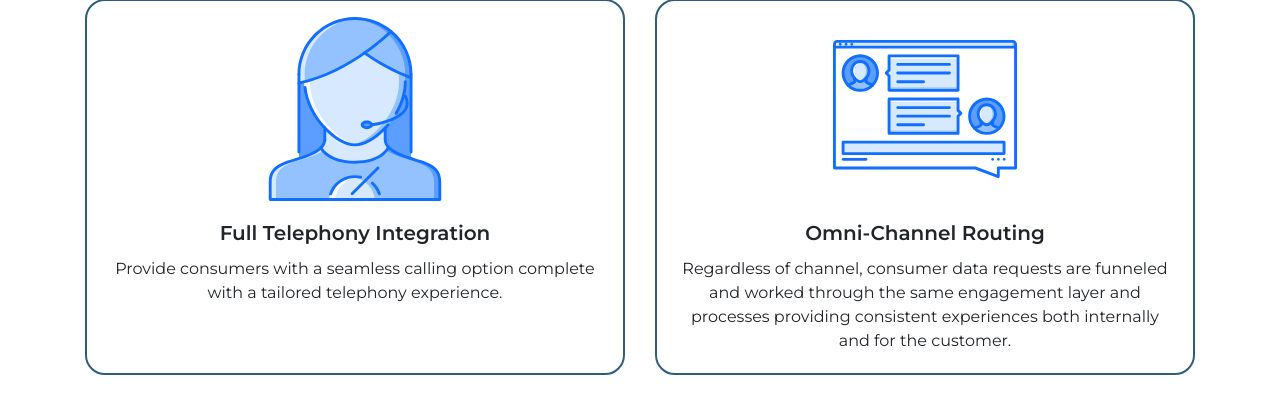
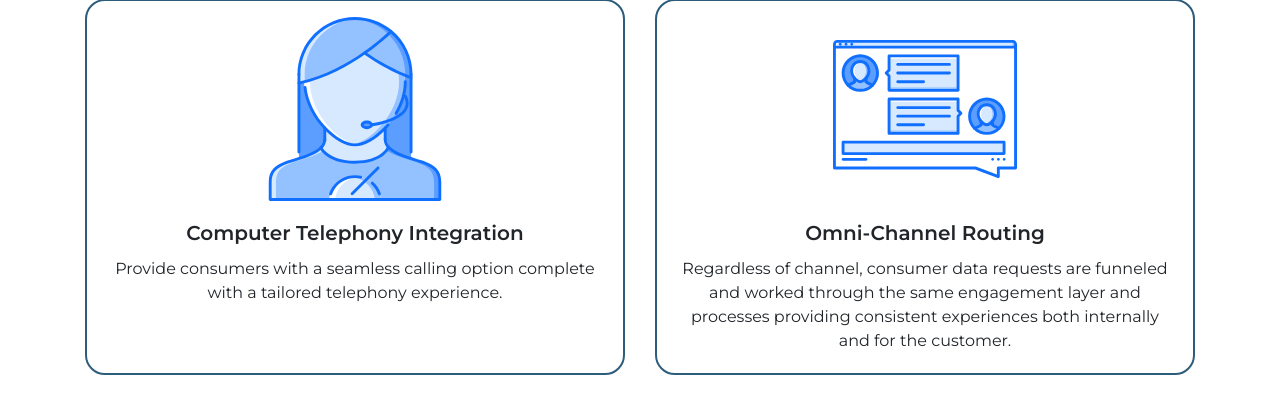
Before and after one commit to Aarongramlich/braveheartWebsite, a Django app: page /solutions/ in a window 1280 px wide. Shown: the part 1017-1431 px from the top of the page. Run offline with Django 3.2, Linux system fonts and the light colour scheme; some libraries are stand-ins or nearby versions.

Commit message:
change to solution message

```diff
--- a/website_app/templates/website_app/product_detail.html
+++ b/website_app/templates/website_app/product_detail.html
@@ -135,7 +135,7 @@
 					<div class="card text-center">
 						<img class="card-img-top mx-auto pt-3 solutions-image" src="{% static 'website_app/call-center2.svg' %}" alt="Telephony Image">
 						<div class="card-body">
-							<h5 class="card-title">Full Telephony Integration</h5>
+							<h5 class="card-title">Computer Telephony Integration</h5>
 							<p class="card-text">Provide consumers with a seamless calling option complete with a tailored telephony experience.</p>
 						</div>
 					</div>
```
